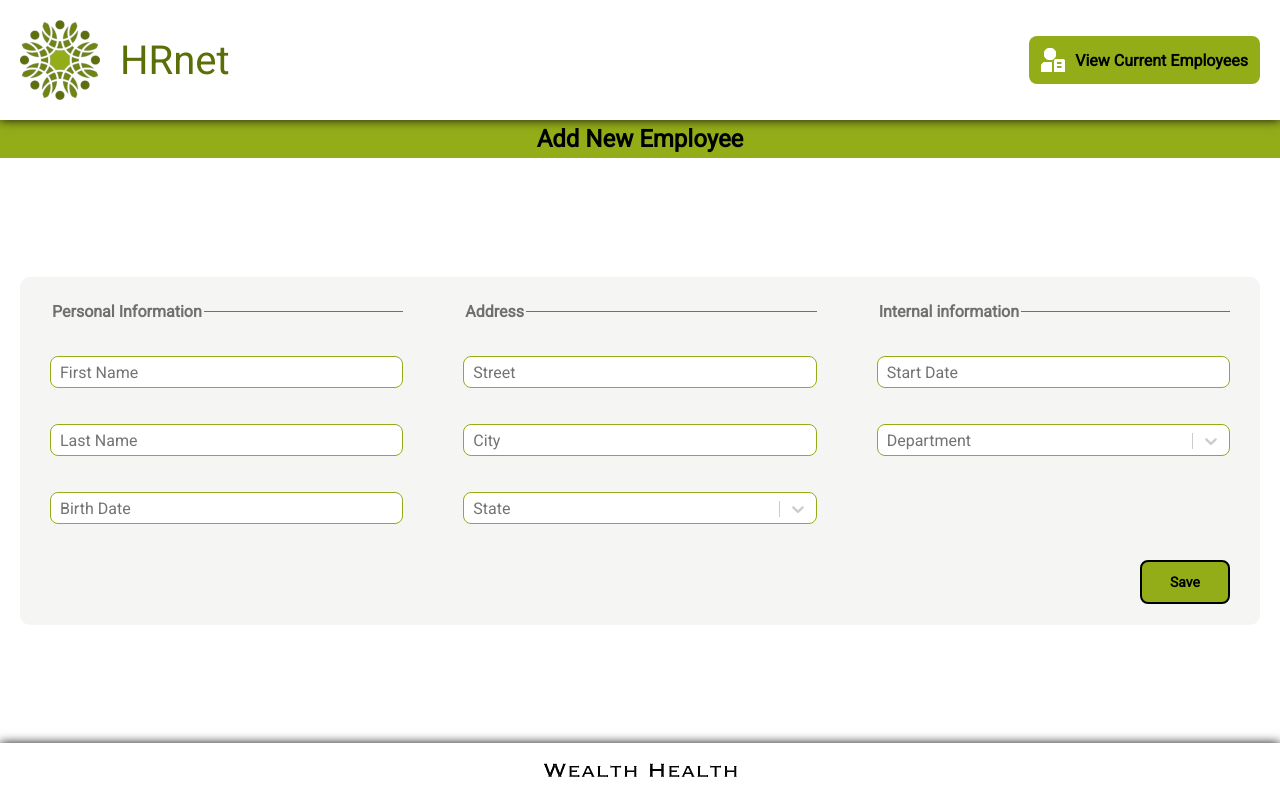
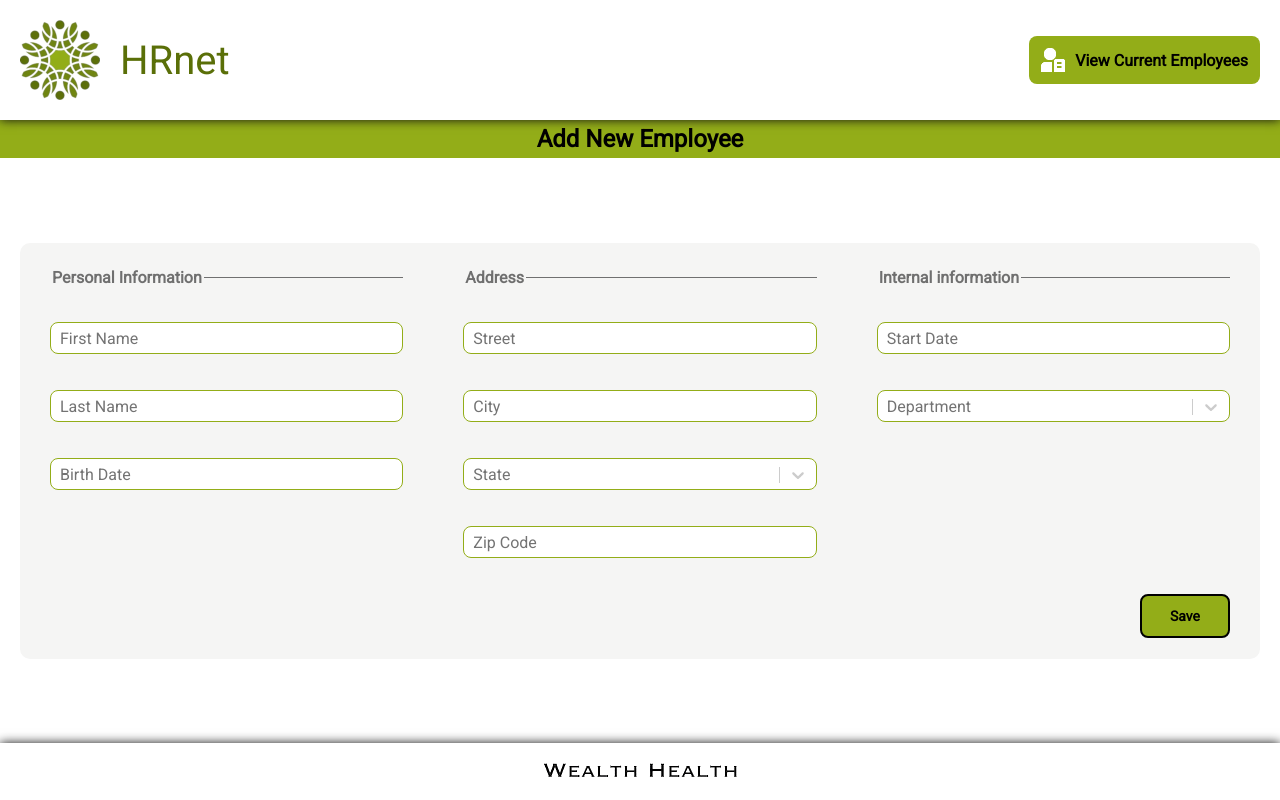
Before and after one commit to PierreTDX/P14_HRnet_OC, a React (Vite) app: page /createemployee in a window 1280 px wide. Built offline with nearby package versions, Linux system fonts and the light colour scheme.

Commit message:
Css sur le formulaire : bodure rouge en cas d'erreurs

```diff
--- a/src/components/FormSections/AddressSection.jsx
+++ b/src/components/FormSections/AddressSection.jsx
@@ -42,6 +42,17 @@ function AddressSection({ register, errors, setValue, control, registerOptions,
                 }))}
             />
 
+            <FloatingInput
+                name="zipCode"
+                label="Zip Code"
+                register={register}
+                registerOptions={registerOptions.zipCode}
+                errors={errors}
+                setValue={setValue}
+                trigger={trigger}
+                control={control}
+            />
+
         </fieldset>
     );
 }
--- a/src/components/FormSections/FloatingInputs/FloatingDateInput.jsx
+++ b/src/components/FormSections/FloatingInputs/FloatingDateInput.jsx
@@ -23,7 +23,7 @@ function FloatingDateInput({ name, label, control, rules, errors, minDate, maxDa
                     maxDate={maxDate}
                     onFocus={() => setFocused(true)}
                     onBlur={() => setFocused(false)}
-                    className={isActive ? 'focused' : ''}
+                    className={`${isActive ? 'focused' : ''} ${errors[name] ? 'redInput' : ''}`}
                 />
             </div>
             <ErrorMessage name={name} errors={errors} />
--- a/src/components/FormSections/FloatingInputs/FloatingInput.jsx
+++ b/src/components/FormSections/FloatingInputs/FloatingInput.jsx
@@ -36,7 +36,11 @@ function FloatingInput({ name, label, register, registerOptions, errors, setValu
                     aria-describedby={`${name}Error`}
                     onFocus={() => setFocused(true)}
                     onBlur={handleBlur} // Utilise handleBlur pour gérer le formatage
-                    className={isActive ? 'focused' : ''}
+                    onChange={(e) => {
+                        register(name).onChange(e);  // Applique l'onChange de react-hook-form
+                        trigger(name);  // Valide immédiatement le champ
+                    }}
+                    className={`${isActive ? 'focused' : ''} ${errors[name] ? 'redInput' : ''}`}
                 />
             </div>
 
--- a/src/components/FormSections/FloatingInputs/FloatingSelectInput.jsx
+++ b/src/components/FormSections/FloatingInputs/FloatingSelectInput.jsx
@@ -23,7 +23,8 @@ function FloatingSelectInput({ name, label, control, options, rules, errors }) {
                     value={value}
                     onFocus={() => setFocused(true)}
                     onBlur={() => setFocused(false)}
-                    className={isActive ? 'focused' : ''}
+                    className={`${isActive ? 'focused' : ''} ${errors[name] ? 'redInput' : ''}`}
+                    errors={errors}
                 />
             </div>
             <ErrorMessage name={name} errors={errors} />
--- a/src/components/FormSections/FloatingInputs/Inputs/SelectInput/index.jsx
+++ b/src/components/FormSections/FloatingInputs/Inputs/SelectInput/index.jsx
@@ -1,9 +1,35 @@
-import './selectInput.scss'
+import './selectInput.scss';
 import React, { useState } from 'react';
 import Select from 'react-select';
 import { Controller } from 'react-hook-form';
 import ClearButton from '../../../../ClearButton';
 
+function SelectInput({ name, control, options, rules, value, onChange, onFocus, onBlur, className, errors }) {
+    const [isFocused, setIsFocused] = useState(false);
+    const isError = errors?.[name]; // Vérifie si une erreur existe pour ce champ
+
+    const sortedOptions = [...options].sort((a, b) =>
+        a.label.localeCompare(b.label, undefined, { sensitivity: 'base' })
+    );
+
+    const handleChange = (fieldOnChange) => (val) => {
+        const selectedValue = val ? val.value : '';
+        fieldOnChange(selectedValue);
+        onChange?.(selectedValue);
+    };
+
+    const handleFocus = (e) => {
+        setIsFocused(true);
+        onFocus?.(e);
+    };
+
+    const handleBlur = (fieldOnBlur) => (e) => {
+        setIsFocused(false);
+        fieldOnBlur?.();
+        onBlur?.(e);
+    };
+
+    // Styles dynamiques basés sur le focus et l'erreur
     const customStyles = {
         control: (base, state) => ({
             ...base,
@@ -15,10 +41,14 @@ const customStyles = {
             borderRadius: 8,
             borderWidth: state.isFocused ? 2 : 1,
             borderStyle: 'solid',
-        borderColor: 'hsl(70.47deg 75.63% 38.63%)',
+            borderColor: isError
+                ? 'red' // Si l'erreur est présente, la bordure devient rouge
+                : state.isFocused
+                    ? 'hsl(70.47deg 75.63% 38.63%)' // Si l'élément est focus, la couleur de la bordure est différente
+                    : 'hsl(70.47deg 75.63% 38.63%)', // Par défaut, une autre couleur
             boxShadow: 'none',
             '&:hover': {
-            borderColor: 'hsl(70.47deg 75.63% 38.63%)',
+                borderColor: isError ? 'red' : 'hsl(70.47deg 75.63% 38.63%)',
             },
         }),
         valueContainer: (base) => ({
@@ -49,30 +79,6 @@ const customStyles = {
         }),
     };
 
-function SelectInput({ name, control, options, rules, value, onChange, onFocus, onBlur, className }) {
-    const [isFocused, setIsFocused] = useState(false);
-
-    const sortedOptions = [...options].sort((a, b) =>
-        a.label.localeCompare(b.label, undefined, { sensitivity: 'base' })
-    );
-
-    const handleChange = (fieldOnChange) => (val) => {
-        const selectedValue = val ? val.value : '';
-        fieldOnChange(selectedValue);
-        onChange?.(selectedValue);
-    };
-
-    const handleFocus = (e) => {
-        setIsFocused(true);
-        onFocus?.(e);
-    };
-
-    const handleBlur = (fieldOnBlur) => (e) => {
-        setIsFocused(false);
-        fieldOnBlur?.();
-        onBlur?.(e);
-    };
-
     const renderSelect = (field = {}) => (
         <Select
             {...field}
@@ -80,8 +86,8 @@ function SelectInput({ name, control, options, rules, value, onChange, onFocus,
             inputId={name} // <-- ID unique pour l'input généré
             aria-labelledby={`${name}-label`} // <-- Relie au label par son ID
             options={sortedOptions}
-            styles={customStyles}
-            placeholder={(isFocused || !control) ? `select a ${name}` : ''}
+            styles={customStyles} // Applique directement customStyles sans avoir besoin de passer des paramètres
+            placeholder={(isFocused || !control) ? `Select a ${name}` : ''}
             isSearchable
             value={sortedOptions.find(option => option.value === (field.value ?? value)) || null}
             onChange={handleChange(field.onChange ?? onChange)}
--- a/src/pages/CreateEmployee/createEmployee.scss
+++ b/src/pages/CreateEmployee/createEmployee.scss
@@ -76,7 +76,23 @@ select {
         border-color: variables.$defaultBackgroundButton;
         outline: none;
     }
+
+
 }
+
+.input-container {
+    .redInput {
+        border-color: red;
+
+        // input.selectInput__input {
+        //     border-color: red !important;
+        // }
+    }
+
+
+}
+
+
 
 fieldset {
     margin-top: 20px;
```
Lines whose indentation alone changed are shown as unchanged.
